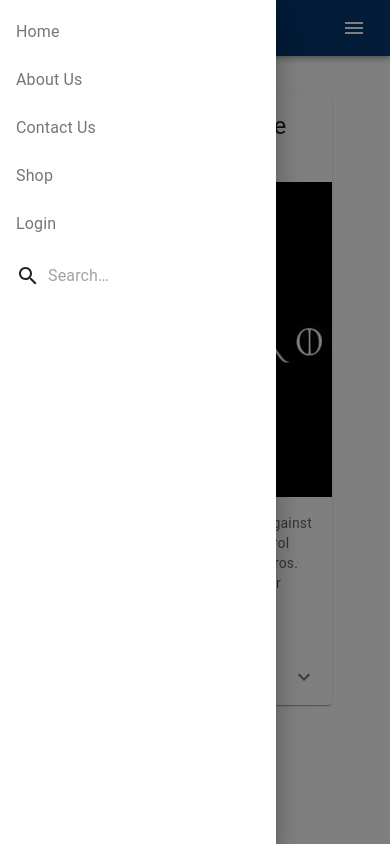
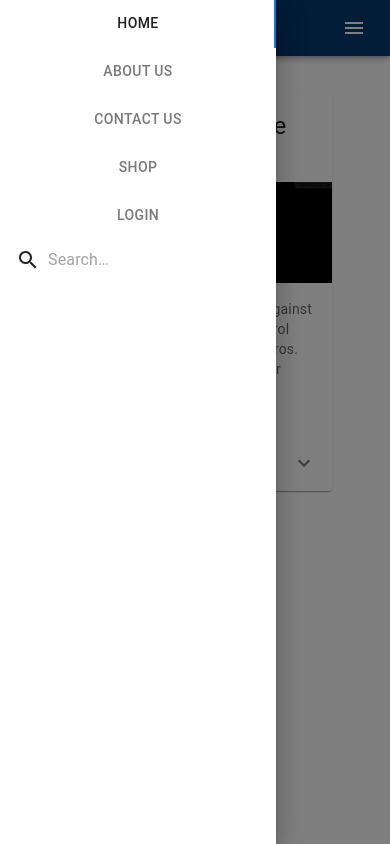
Before and after one commit to aratidgr8/responsive-react-app, a React (Create React App) app: page / in a window 390 px wide. Both pictures are taken after a click on the button 354 px from the left and 28 px from the top of the page. Built offline with nearby package versions, Linux system fonts and the light colour scheme.

Commit message:
Hamburger menu code updated as tabs

```diff
--- a/src/App.js
+++ b/src/App.js
@@ -5,6 +5,7 @@ import TabPanel from './common/TabPanel';
 import Home from './components/Home';
 import ContactUs from './components/ContactUs';
 import Shop from './components/Shop';
+import Login from './components/Login';
 
 
 function App() {
@@ -35,6 +36,9 @@ function App() {
         <TabPanel value={menuVal} index={3}>
             <Shop />
         </TabPanel>
+        <TabPanel value={menuVal} index={4}>
+            <Login />
+        </TabPanel>
       </div>
     </div>
   );
--- a/src/common/Header.js
+++ b/src/common/Header.js
@@ -31,7 +31,7 @@ function Header(props) {
                         isMatch ? (
                             <>
                                 {/* Drawer Responsive */}
-                                <DrawerComp menu={hamburgerMenu} />
+                                <DrawerComp menu={hamburgerMenu} sendDataToParent={props.sendDataToParent} />
                             </>
                         ) : (
                             <>
--- a/src/components/DrawerComp.js
+++ b/src/components/DrawerComp.js
@@ -1,4 +1,4 @@
-import { Drawer, IconButton, List, ListItemButton, ListItemIcon, ListItemText } from '@mui/material'
+import { Drawer, IconButton, List, ListItemButton, ListItemIcon, ListItemText, Tab, Tabs } from '@mui/material'
 import SearchInput from '../components/SearchInput';
 import MenuIcon from '@mui/icons-material/Menu';
 import React from 'react'
@@ -8,10 +8,20 @@ function DrawerComp(props) {
 
     // Create an openDrawer state variable and set it to false by default
     const [openDrawer, setOpenDrawer] = useState(false)
+    const [selectedMenuVal, setSelectedMenuVal] = useState(0)
+
     return (
         <React.Fragment>
             <Drawer open={openDrawer} onClose={() => {setOpenDrawer(false)}}>
-                <List>
+
+                <Tabs sx={{ fontWeight: "500", textAlign: "left"}} textColor="inherit" indicatorColor='primary' value={selectedMenuVal} onChange={(e, value)=>{ setSelectedMenuVal(value)}} orientation="vertical">
+                    {
+                        props.menu.map((page, index) => (
+                            <Tab label={page} key={index} onClick={() => { props.sendDataToParent(index); setOpenDrawer(false) }} />
+                        ))
+                    }
+                </Tabs>
+                {/* <List>
                     {
                         props.menu.map((page, index) => (
                             <ListItemButton onClick={()=>{setOpenDrawer(false)}} key={index}>
@@ -21,7 +31,7 @@ function DrawerComp(props) {
                             </ListItemButton>
                         ))
                     }
-                </List>
+                </List> */}
                  {/* Search  */}
                  <SearchInput />
             </Drawer>
--- a/src/components/Home.js
+++ b/src/components/Home.js
@@ -43,6 +43,9 @@ export default function RecipeReviewCard() {
         height="315"
         image={require('../static/images/game-of-thrones.jpg')}
         alt="Game of Thrones"
+        sx={{
+          width: "100%", height: "100%", objectFit: "cover", overflow: "hidden"
+        }}
       />
       <CardContent>
         <Typography variant="body2" color="text.secondary">
--- a/src/components/Login.js
+++ b/src/components/Login.js
@@ -0,0 +1,12 @@
+import { Typography } from '@mui/material'
+import React from 'react'
+
+function Login() {
+    return (
+        <Typography>
+            Coming soon!!!
+        </Typography>
+    )
+}
+
+export default Login
```
Also changed, not shown: src/common/Tabs.js (added, +19 -0 lines).
